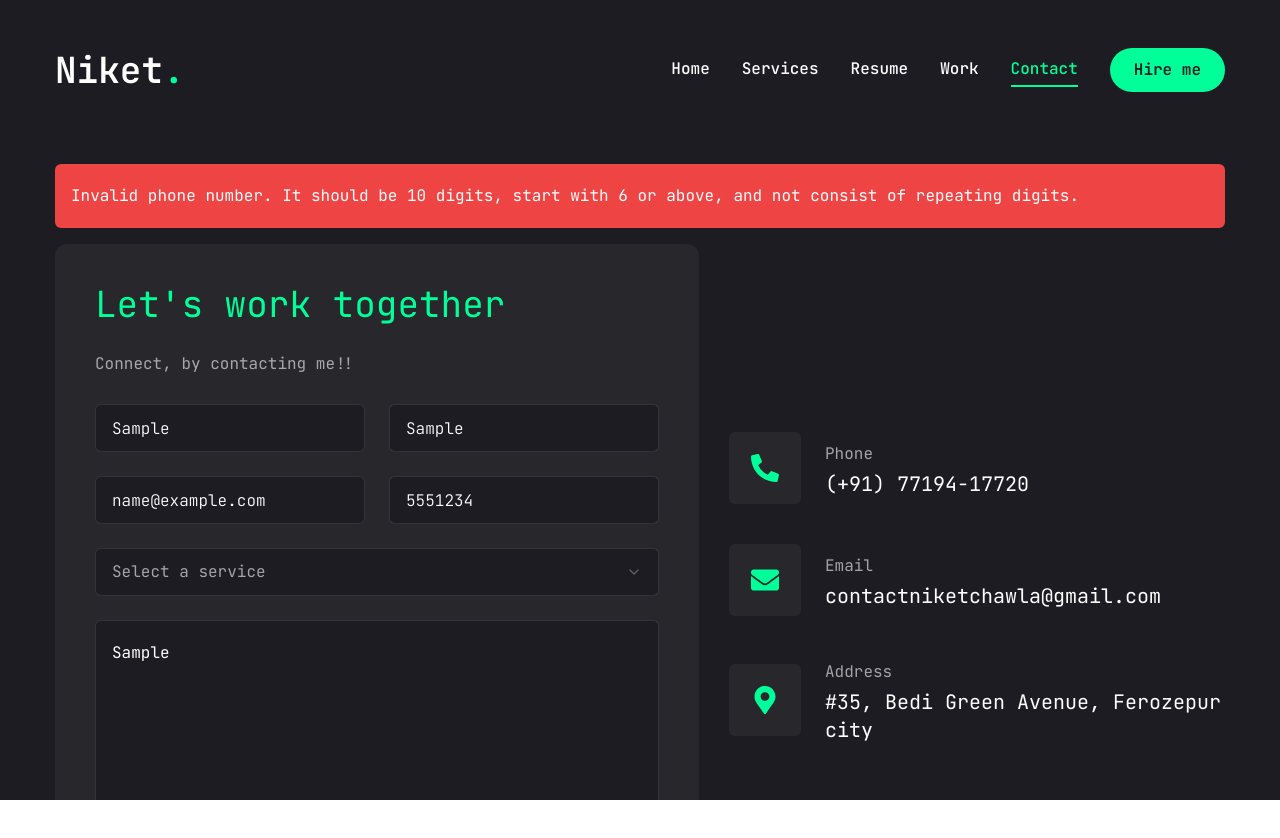
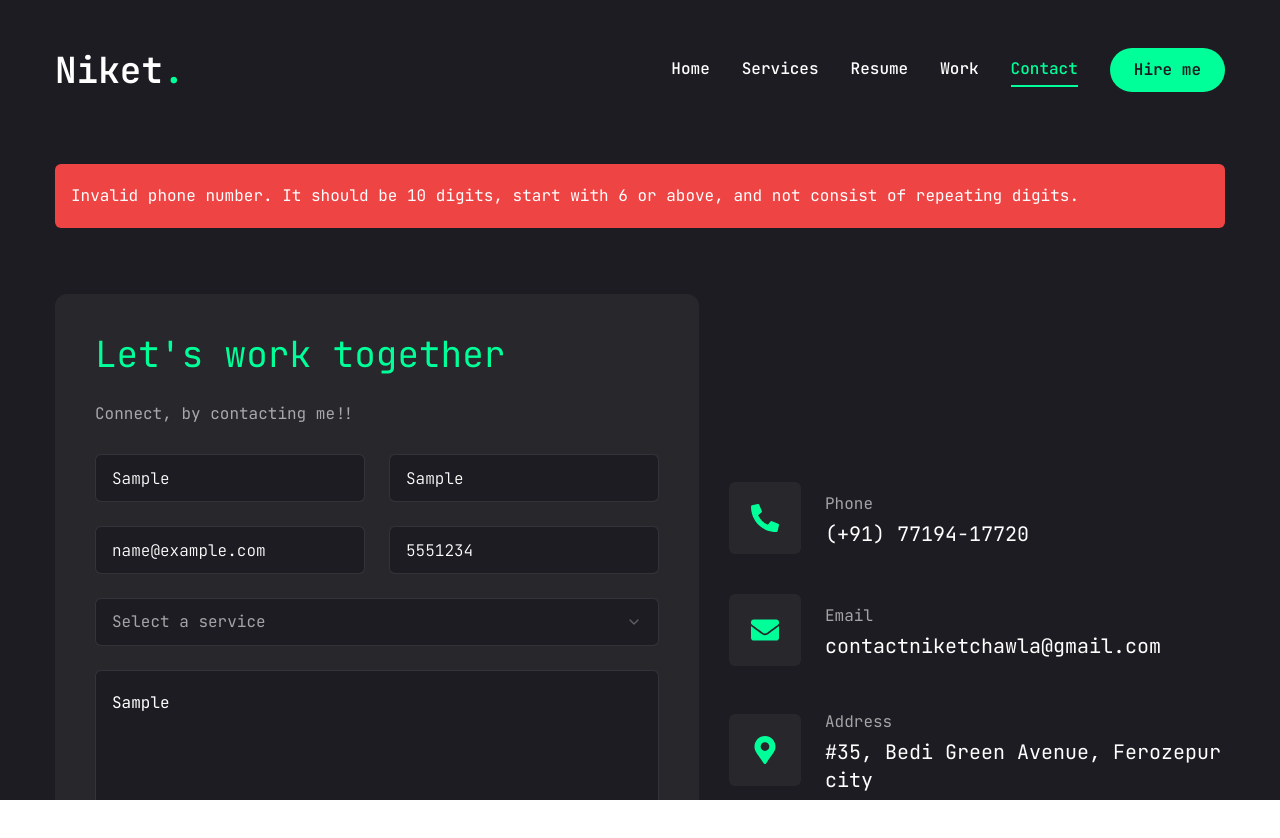
Before and after one commit to NC0312/my-portfolio, a Next.js app: page /contact in a window 1280 px wide. Both pictures are taken after typing "Sample", "Sample", "name@example.com", "5551234", "Sample" into the empty fields and a click on the button "Send message". Shown: the top 838 px of the page. Built offline with nearby package versions, Linux system fonts and the light colour scheme.

Commit message:
Update page.jsx
adding some transitions to popup and contact form

```diff
--- a/app/contact/page.jsx
+++ b/app/contact/page.jsx
@@ -126,10 +126,15 @@ const Contact = () => {
       className='py-6'
     >
       <div className="container mx-auto">
+
+
+
         {error && (
           <motion.div
             initial={{ opacity: 0, y: -20 }}
             animate={{ opacity: 1, y: 0 }}
+            exit={{ opacity: 0, y: -20 }}
+            transition={{ duration: 0.6, ease: "easeInOut" }}
             className="bg-red-500 text-white p-4 rounded-md mb-4"
           >
             {error}
@@ -140,22 +145,32 @@ const Contact = () => {
           <motion.div
             initial={{ opacity: 0, y: -20 }}
             animate={{ opacity: 1, y: 0 }}
+            exit={{ opacity: 0, y: -20 }}
+            transition={{ duration: 0.6, ease: "easeInOut" }}
             className="bg-green-500 text-white p-4 rounded-md mb-4"
           >
             Message sent successfully!
           </motion.div>
         )}
 
+
+
+        <motion.div
+          initial={{ y: 0 }}
+          animate={{ y: error || success ? 50 : 0 }} // Smooth transition of form downwards when popup is visible
+          transition={{ duration: 0.6, ease: "easeInOut" }} // Smooth form movement when the popup disappears
+        >
         <div className='flex flex-col xl:flex-row gap-[30px]'>
           <div className='xl:h-[54%] order-2 xl:order-none'>
+
             <form onSubmit={handleSubmit} className='flex flex-col gap-6 p-10 bg-[#27272c] rounded-xl'>
               <h3 className='text-4xl text-accent'>Let's work together</h3>
               <p className='text-white/60'>Connect, by contacting me!!</p>
               <div className='grid grid-cols-1 md:grid-cols-2 gap-6'>
-                <Input type='text' name='firstname' value={formData.firstname} onChange={handleChange} placeholder='Firstname' required/>
+                <Input type='text' name='firstname' value={formData.firstname} onChange={handleChange} placeholder='Firstname' required />
                 <Input type='text' name='lastname' value={formData.lastname} onChange={handleChange} placeholder='Lastname' />
                 <Input type='email' name='email' value={formData.email} onChange={handleChange} placeholder='Email address' required />
-                <Input type='tel' name='phone' value={formData.phone} onChange={handleChange} placeholder='Phone number' maxlength='10' required/>
+                <Input type='tel' name='phone' value={formData.phone} onChange={handleChange} placeholder='Phone number' maxlength='10' required />
               </div>
 
               <Select onValueChange={handleServiceChange} value={formData.service}>
@@ -206,9 +221,11 @@ const Contact = () => {
               })}
             </ul>
           </div>
+
         </div>
-      </div>
-    </motion.section>
+        </motion.div>
+    </div >
+    </motion.section >
   );
 };
 
```
Lines whose indentation alone changed are shown as unchanged.
